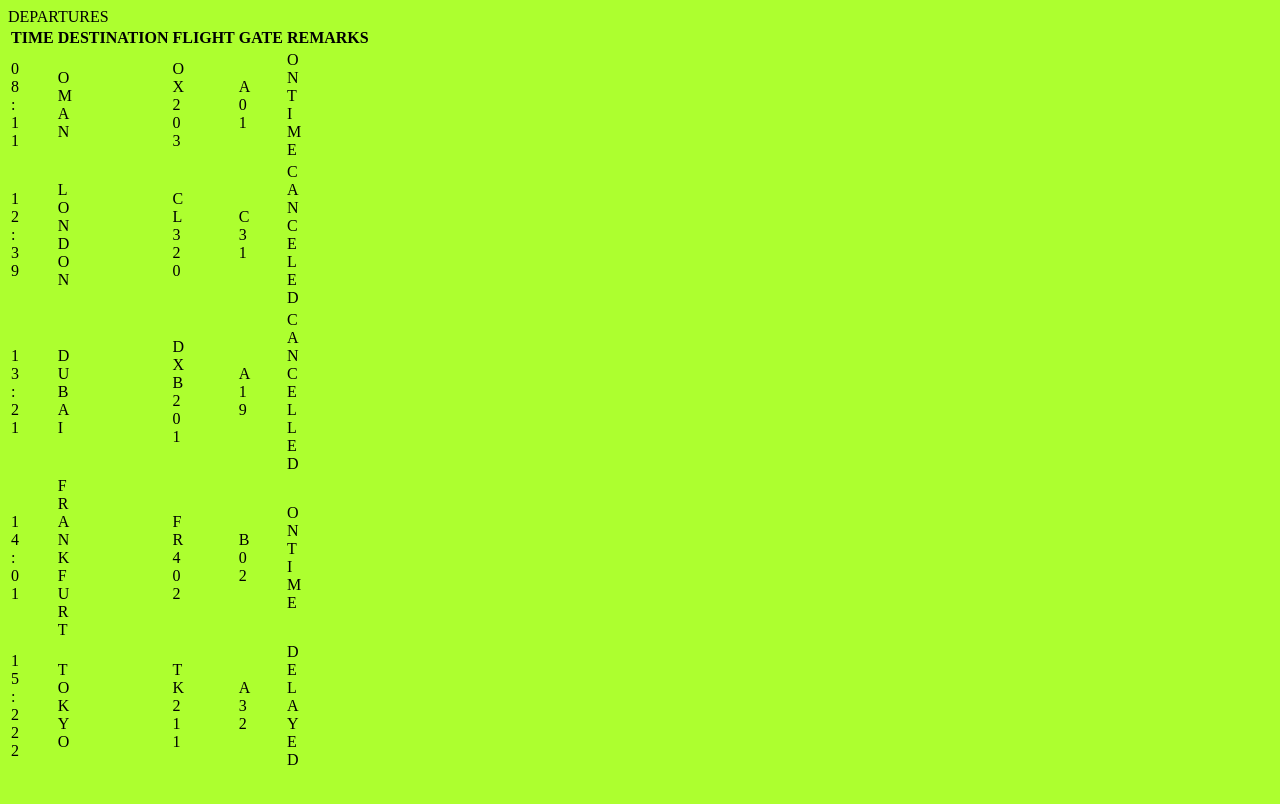
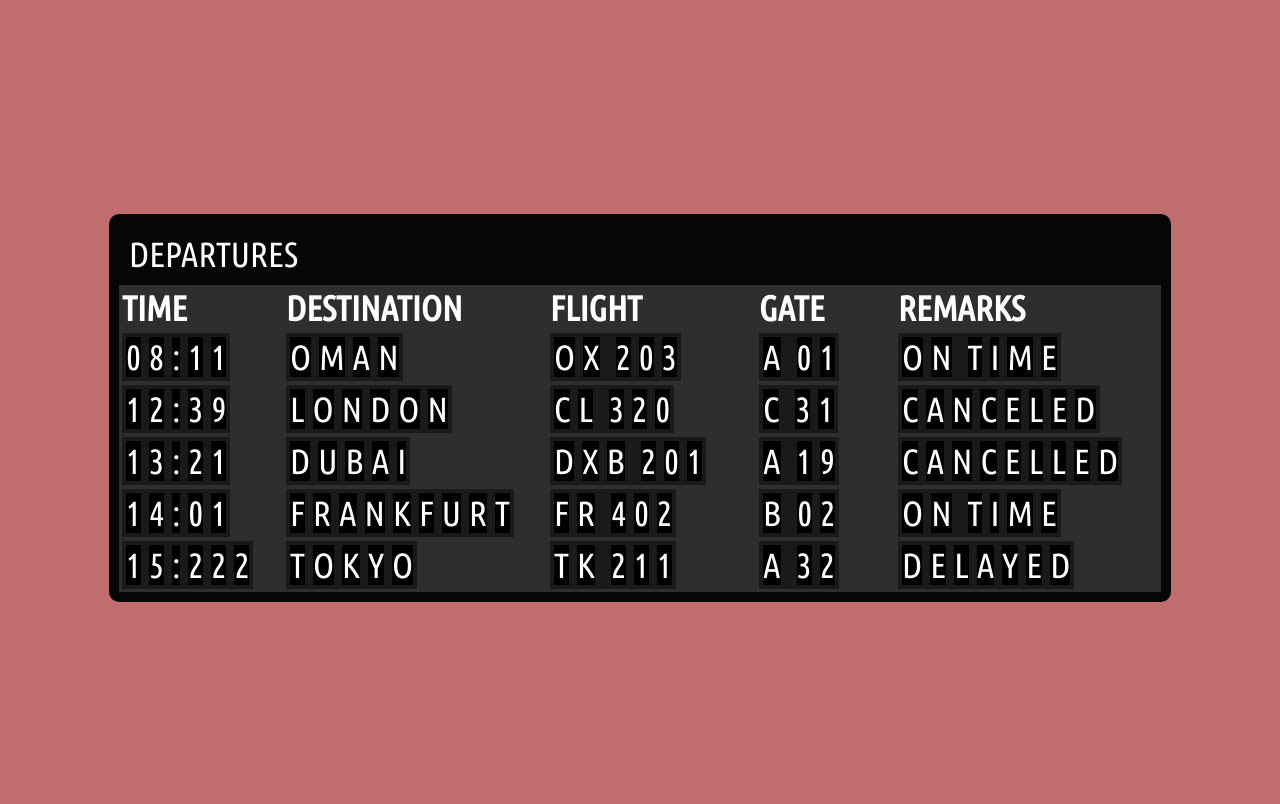
Before and after one commit to Hichahy/Flight-Terminal, a plain HTML site: page index.html in a window 1280 px wide. Drawn offline with Linux system fonts and the light colour scheme.

Commit message:
feat: style table

```diff
--- a/style.scss
+++ b/style.scss
@@ -1,3 +1,61 @@
+@import url("https://fonts.googleapis.com/css2?family=Barlow+Semi+Condensed:wght@100;600&family=Nunito+Sans:wght@300&family=Ubuntu+Condensed&display=swap");
+
+* {
+  font-family: "Ubuntu Condensed", sans-serif;
+  color: white;
+  font-size: 35px;
+}
+
 body {
-    background-color: greenyellow;
+  display: flex;
+  justify-content: center;
+  height: 100vh;
+  align-items: center;
+  background-color: rgb(194, 109, 109);
 }
+
+header {
+  padding: 10px;
+}
+
+.departures {
+  background-color: rgb(6, 6, 6);
+  border-radius: 10px;
+  padding: 10px;
+
+  table {
+    background-color: rgb(46, 46, 46);
+    text-align: left;
+
+    td {
+      height: 50px;
+    }
+
+    div {
+      border: solid 4px rgb(26, 26, 25);
+      background-color: black;
+      float: left;
+      height: 40px;
+    }
+  }
+}
+
+#time {
+  width: 160px;
+}
+
+#destination {
+  width: 260px;
+}
+
+#flight {
+  width: 205px;
+}
+
+#gate {
+  width: 135px;
+}
+
+#remarks {
+    width: 260px;
+  }
```
Also changed, not shown: style.css, 1 other file.
